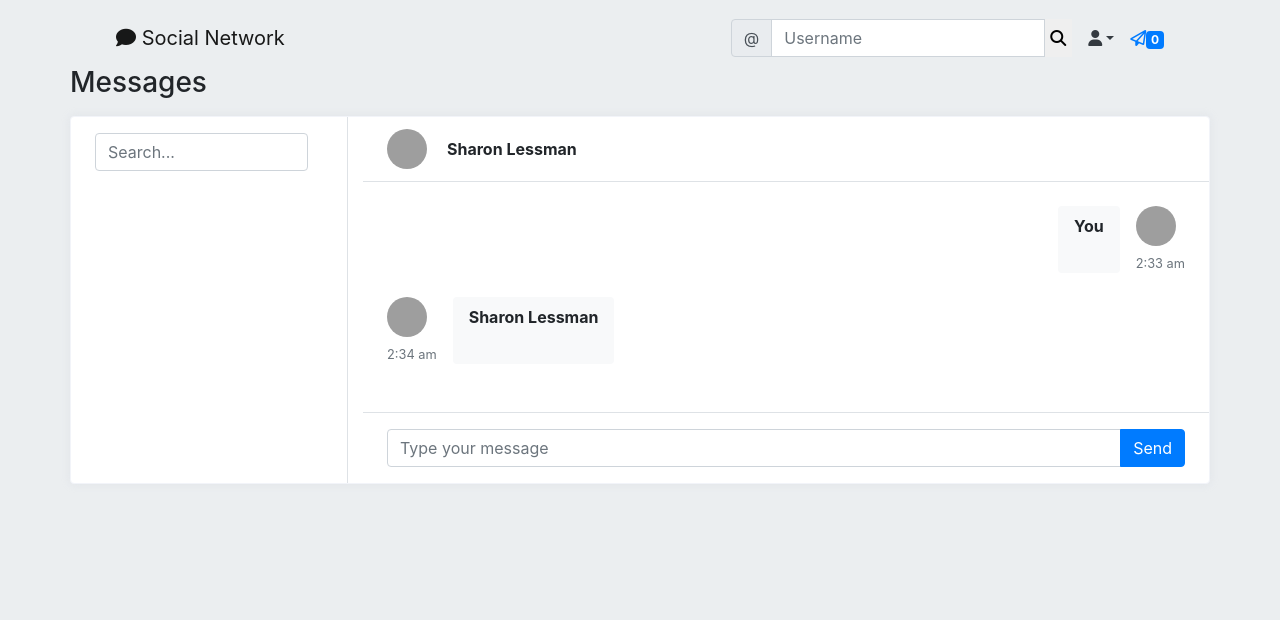
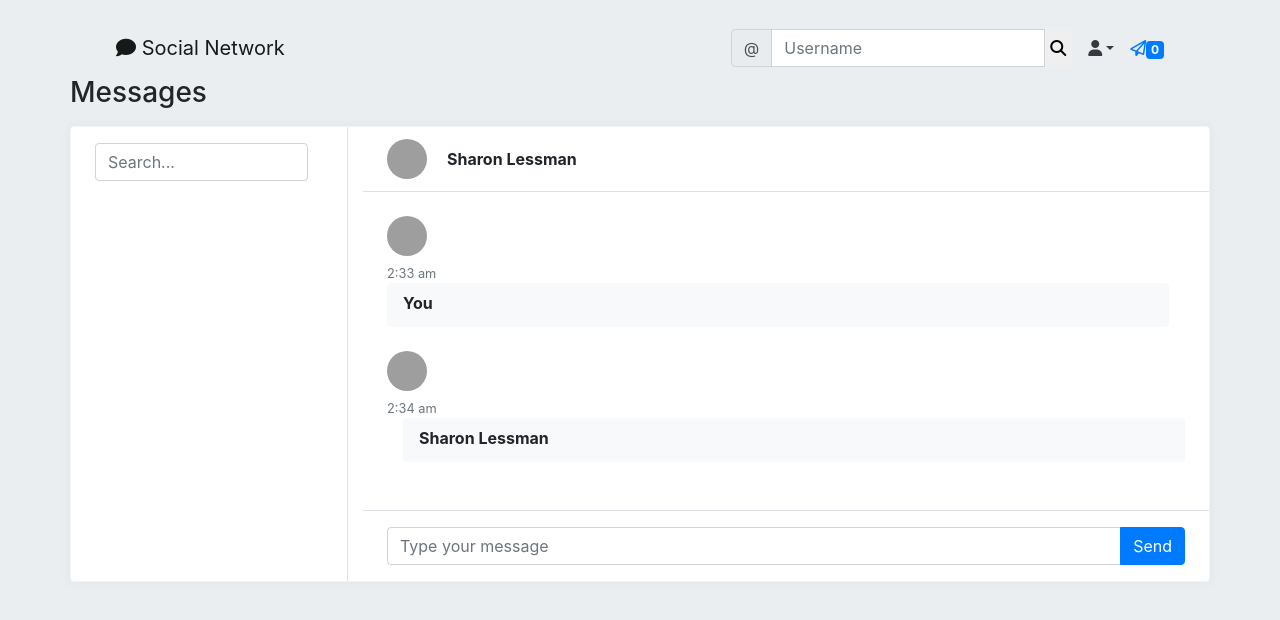
Before and after one commit to Mohamed10994/Socialnetwork, a Django app: page /social/inbox/ in a window 1280 px wide. Shown: the top 620 px of the page. Run offline with Django 4.2, Linux system fonts and the light colour scheme; the visitor is signed in with stand-in values (Sample User, id 1); data that the repository does not hold is empty; parts of the project's set-up code (start-up, migrations or seed data) failed here and were passed over; some libraries are stand-ins or nearby versions; grey boxes are pictures that could not be loaded.

Commit message:
change locations of static files

```diff
--- a/static/social/css/profile.css
+++ b/social/static/social/css/profile.css
@@ -313,54 +313,3 @@
 .mar-top {
     margin-top: 15px;
 }
-
-
-
-
-body{
-    margin-top:10px;
-}
-
-.chat-online {
-    color: #34ce57
-}
-
-.chat-offline {
-    color: #e4606d
-}
-
-.chat-messages {
-    display: flex;
-    flex-direction: column;
-    max-height: 800px;
-    overflow-y: scroll
-}
-
-.chat-message-left,
-.chat-message-right {
-    display: flex;
-    flex-shrink: 0
-}
-
-.chat-message-left {
-    margin-right: auto
-}
-
-.chat-message-right {
-    flex-direction: row-reverse;
-    margin-left: auto
-}
-.py-3 {
-    padding-top: 1rem!important;
-    padding-bottom: 1rem!important;
-}
-.px-4 {
-    padding-right: 1.5rem!important;
-    padding-left: 1.5rem!important;
-}
-.flex-grow-0 {
-    flex-grow: 0!important;
-}
-.border-top {
-    border-top: 1px solid #dee2e6!important;
-}
--- a/static/social/js/social.js
+++ b/social/static/social/js/social.js
@@ -75,7 +75,3 @@
         }
     }
 }
-
-$(function(){
-    $(".chat").niceScroll();
-})
```
Also changed, not shown: social/static/social/css/stylesheet.css (renamed from static/social/css/stylesheet.css).
